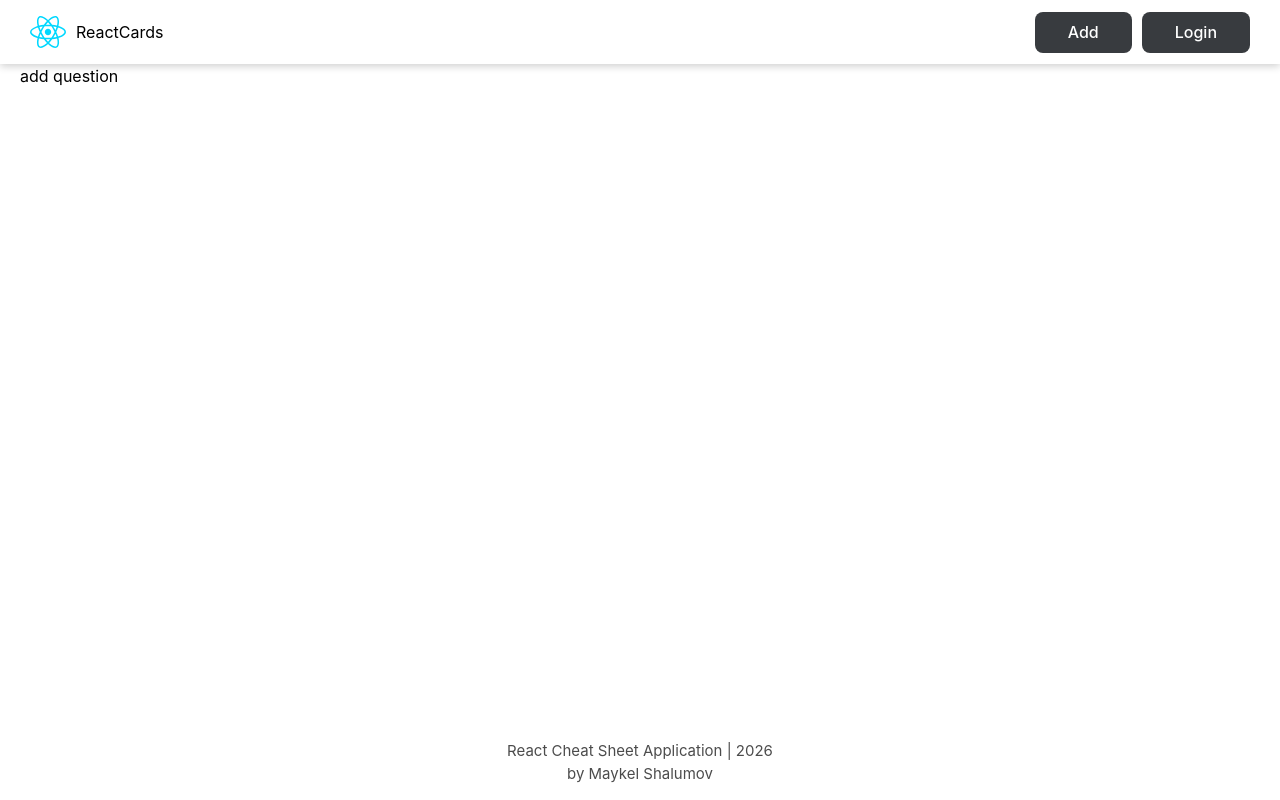
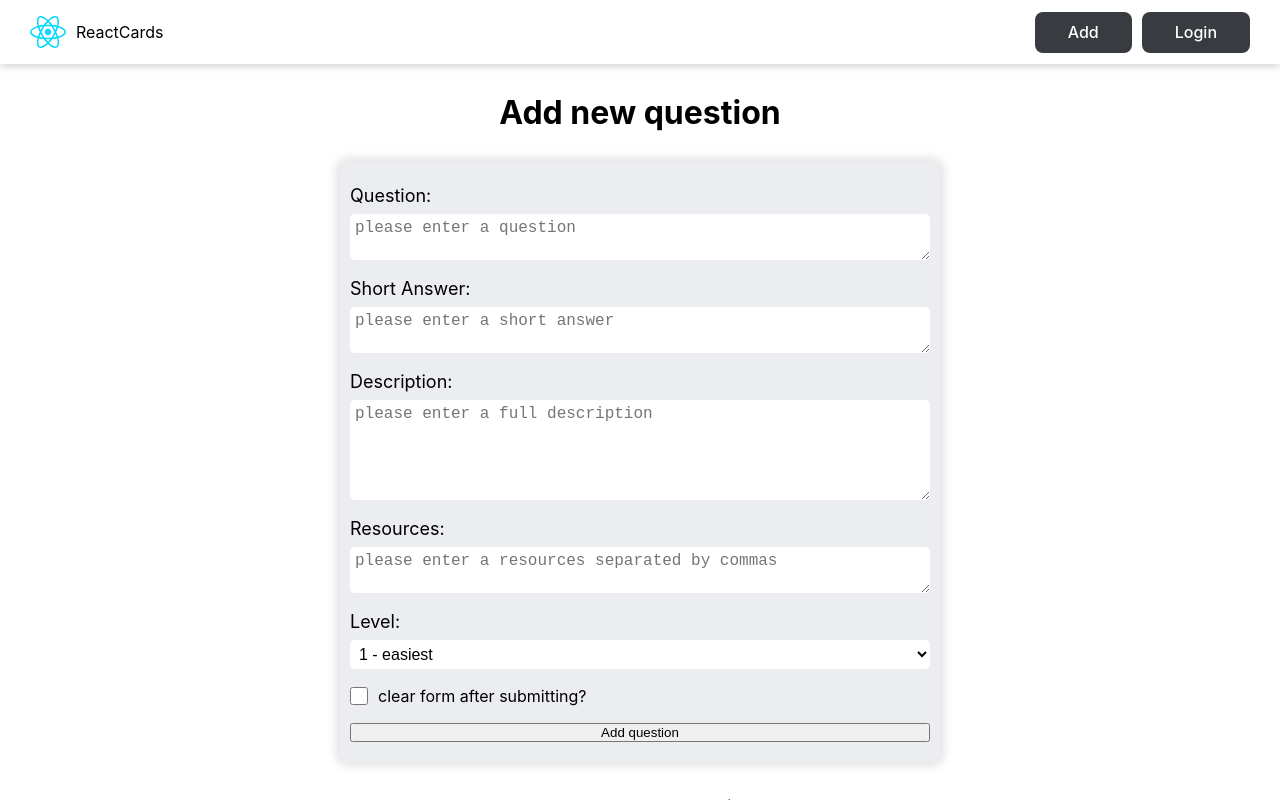
Before and after one commit to 97Maykel97/react-cheat-sheet, a React (Vite) app: page /addquestion in a window 1280 px wide. Built offline with nearby package versions, Linux system fonts and the light colour scheme.

Commit message:
add question page layout

```diff
--- a/src/App.jsx
+++ b/src/App.jsx
@@ -3,6 +3,7 @@ import MainLayout from './components/MainLayout';
 import HomePage from './pages/HomePage';
 import NotFoundPage from './pages/NotFoundPAGE';
 import QuestionPage from './pages/QuestionPage';
+import AddQuestionPage from './pages/AddQuestionPage';
 
 function App() {
 	return (
@@ -11,7 +12,7 @@ function App() {
 				<Route element={<MainLayout />}>
 					<Route path='/' element={<HomePage />} />
 					<Route path='/forbidden' element={<div>forbidden</div>} />
-					<Route path='/addquestion' element={<div>add question</div>} />
+					<Route path='/addquestion' element={<AddQuestionPage />} />
 					<Route path='/question/:id' element={<QuestionPage />} />
 					<Route path='*' element={<NotFoundPage />} />
 				</Route>
--- a/src/db.json
+++ b/src/db.json
@@ -10,7 +10,7 @@
         "https://react.dev/reference/react"
       ],
       "level": 1,
-      "completed": true,
+      "completed": false,
       "editDate": "03.02.2025, 19:49"
     },
     {
@@ -46,7 +46,7 @@
         "https://react.dev/learn/your-first-component"
       ],
       "level": 1,
-      "completed": false,
+      "completed": true,
       "editDate": "21.02.2025, 20:26"
     },
     {
--- a/src/index.css
+++ b/src/index.css
@@ -6,6 +6,8 @@
 	--btn-text-color: #fff;
 
 	--card-bg-color: #343a46;
+
+	--green-color: #219679;
 
 	font-family: Inter, system-ui, Avenir, Arial, Helvetica, sans-serif;
 	line-height: 1.5;
@@ -41,6 +43,7 @@ body {
 		--btn-bg-color: #383b3f;
 		--btn-text-color: #fff;
 		--card-bg-color: #ebedf0;
+		--green-color: #219679;
 	}
 }
 
@@ -52,5 +55,6 @@ body {
 		--btn-text-color: #57c4dc;
 
 		--card-bg-color: #343a46;
+		--green-color: #219679;
 	}
 }
--- /dev/null
+++ b/src/pages/AddQuestionPage/AddQuestionPage.jsx
@@ -0,0 +1,84 @@
+import classes from './AddQuestionPage.module.css';
+
+function QuestionPage() {
+	return (
+		<>
+			<h1 className={classes.formTitle}>Add new question</h1>
+			<div className={classes.formContainer}>
+				<form action='' className={classes.form}>
+					<div className={classes.formControl}>
+						<label htmlFor='questionField'>Question: </label>
+						<textarea
+							defaultValue={''}
+							name='question'
+							id='questionField'
+							cols='30'
+							rows='2'
+							required
+							placeholder='please enter a question'
+						></textarea>
+					</div>
+					<div className={classes.formControl}>
+						<label htmlFor='answerField'>Short Answer: </label>
+						<textarea
+							defaultValue={''}
+							name='answer'
+							id='answerField'
+							cols='30'
+							rows='2'
+							required
+							placeholder='please enter a short answer'
+						></textarea>
+					</div>
+					<div className={classes.formControl}>
+						<label htmlFor='descriptionField'>Description: </label>
+						<textarea
+							defaultValue={''}
+							name='description'
+							id='descriptionField'
+							cols='30'
+							rows='5'
+							required
+							placeholder='please enter a full description'
+						></textarea>
+					</div>
+					<div className={classes.formControl}>
+						<label htmlFor='resourcesField'>Resources: </label>
+						<textarea
+							defaultValue={''}
+							name='resources'
+							id='resourcesField'
+							cols='30'
+							rows='2'
+							required
+							placeholder='please enter a resources separated by commas'
+						></textarea>
+					</div>
+					<div className={classes.formControl}>
+						<label htmlFor='levelField'>Level: </label>
+						<select name='level' id='levelField' defaultValue={'defaultValue'}>
+							<option disabled>Question level</option>
+							<hr />
+							<option value='1'>1 - easiest</option>
+							<option value='2'>2 - medium</option>
+							<option value='3'>3 - hardest</option>
+						</select>
+					</div>
+					<label htmlFor='clearFromField' className={classes.clearFormControl}>
+						<input
+							className={classes.checkbox}
+							type='checkbox'
+							name='clearForm'
+							id='clearFromField'
+							defaultValue={true}
+						/>
+						<span>clear form after submitting?</span>
+					</label>
+					<button>Add question</button>
+				</form>
+			</div>
+		</>
+	);
+}
+
+export default QuestionPage;
--- /dev/null
+++ b/src/pages/AddQuestionPage/AddQuestionPage.module.css
@@ -0,0 +1,71 @@
+.formTitle {
+	margin: 25px auto;
+	width: fit-content;
+}
+
+.formContainer {
+	width: 100%;
+	max-width: 600px;
+	margin: 0 auto;
+	border-radius: 10px;
+	background-color: var(--card-bg-color);
+	box-shadow: 0 0 8px 5px rgba(0, 0, 0, 0.1);
+}
+
+.form {
+	width: 100%;
+	padding: 20px 10px;
+	display: flex;
+	flex-direction: column;
+	justify-content: flex-start;
+	align-items: stretch;
+	gap: 15px;
+}
+
+.formControl {
+	width: 100%;
+	display: flex;
+	flex-direction: column;
+	justify-content: flex-start;
+	align-items: stretch;
+	gap: 5px;
+
+	label {
+		color: var(--text-color);
+		font-size: 18px;
+	}
+
+	select,
+	textarea {
+		padding: 5px;
+		color: var(--text-color);
+		background-color: var(--main-bg-color);
+		font-size: 16px;
+		border-radius: 5px;
+		border: none;
+		outline: none;
+	}
+
+	select:focus-visible,
+	textarea:focus-visible {
+		outline: 2px solid var(--green-color);
+	}
+}
+
+.clearFormControl {
+	width: 100%;
+	display: flex;
+	justify-content: flex-start;
+	align-items: center;
+	gap: 10px;
+}
+
+.checkbox {
+	width: 18px;
+	height: 18px;
+	accent-color: var(--green-color);
+}
+
+.checkbox:disabled + span {
+	opacity: 0.5;
+}
--- /dev/null
+++ b/src/pages/AddQuestionPage/index.jsx
@@ -0,0 +1 @@
+export { default } from './AddQuestionPage';
--- a/src/pages/QuestionPage/QuestionPage.module.css
+++ b/src/pages/QuestionPage/QuestionPage.module.css
@@ -81,5 +81,5 @@
 .checkbox {
 	width: 18px;
 	height: 18px;
-	accent-color: #16c47f;
+	accent-color: var(--green-color);
 }
```
